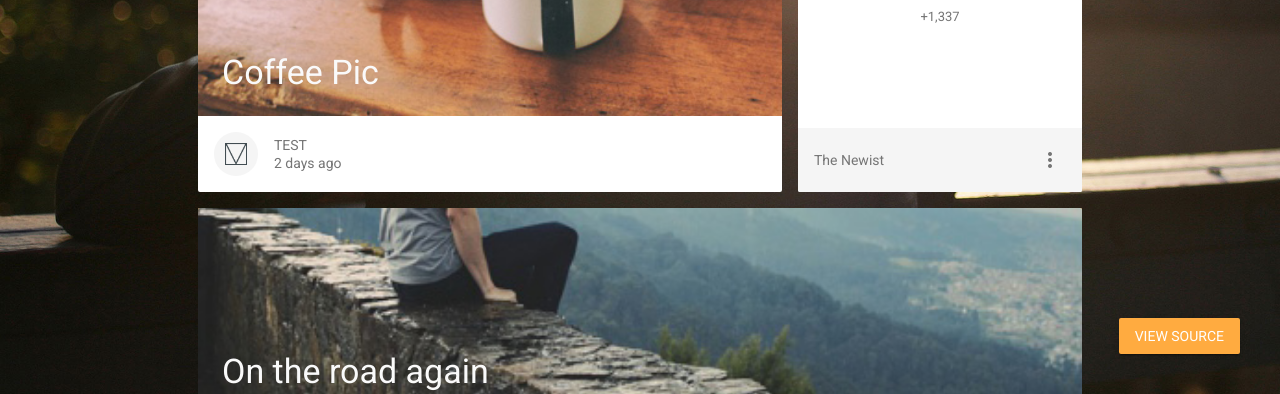
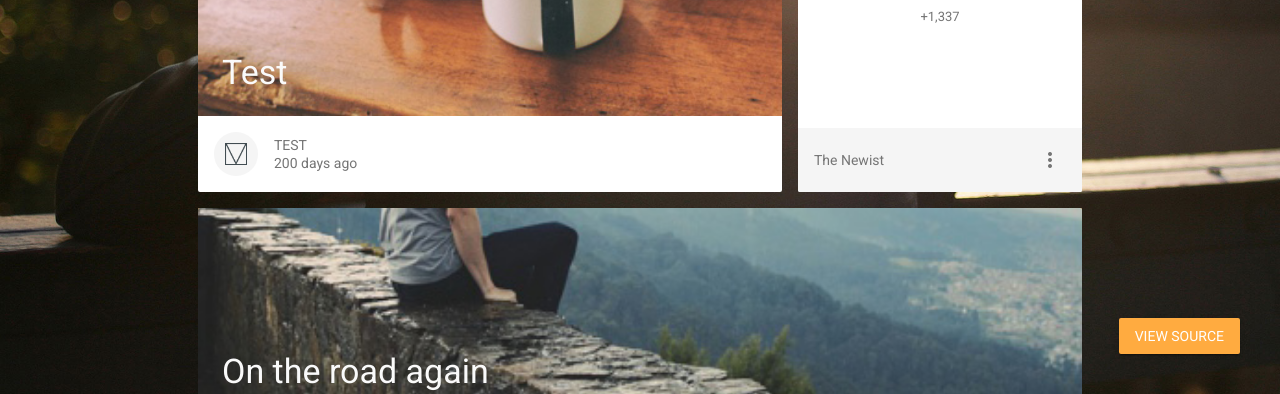
Before and after one commit to basicsplus/bp_locks, a plain HTML site: page blog/index.html in a window 1280 px wide. Shown: the part 406-800 px from the top of the page. Drawn offline with nearby package versions, Linux system fonts and the light colour scheme.

Commit message:
work on new test

```diff
--- a/blog/index.html
+++ b/blog/index.html
@@ -66,13 +66,13 @@
         <div class="demo-blog__posts mdl-grid">
           <div class="mdl-card coffee-pic mdl-cell mdl-cell--8-col">
             <div class="mdl-card__media mdl-color-text--grey-50">
-              <h3><a href="entry.html">Coffee Pic</a></h3>
+              <h3><a href="entry.html">Test</a></h3>
             </div>
             <div class="mdl-card__supporting-text meta mdl-color-text--grey-600">
               <div class="minilogo"></div>
               <div>
                 <strong>TEST</strong>
-                <span>2 days ago</span>
+                <span>200 days ago</span>
               </div>
             </div>
           </div>
```
